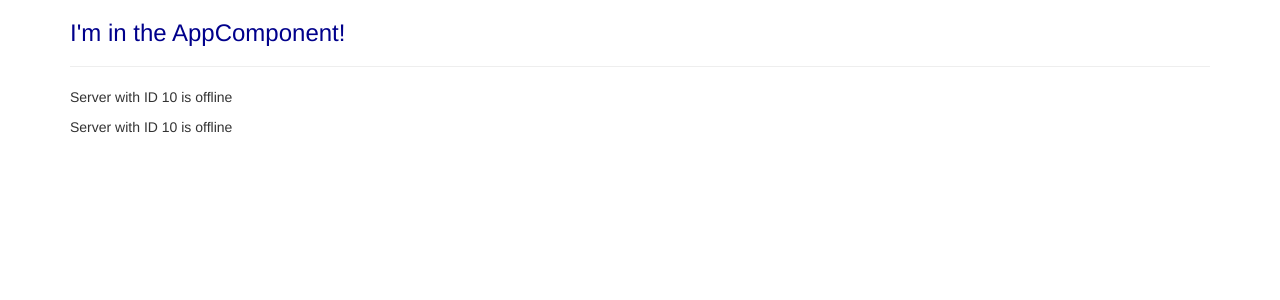
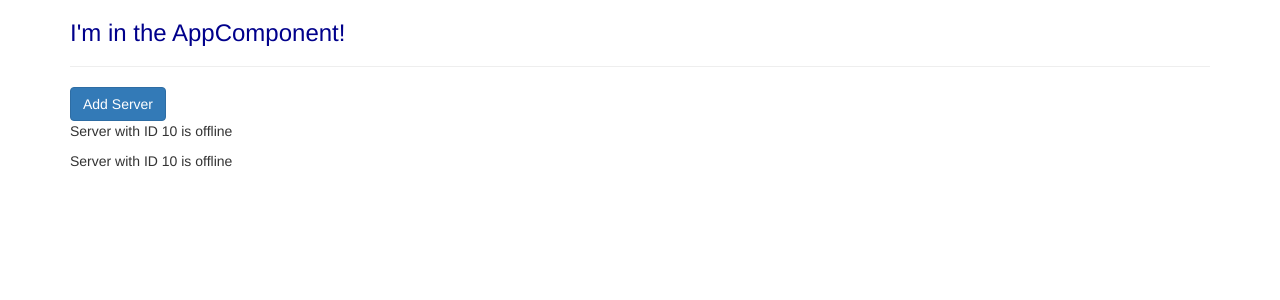
Before and after one commit to barbara-amaral/my-first-app, an Angular app: page / in a window 1280 px wide. Shown: the top 300 px of the page. Built offline with nearby package versions, Linux system fonts and the light colour scheme.

Commit message:
Demonstrando Property Binding;

```diff
--- a/src/app/servers/servers.component.html
+++ b/src/app/servers/servers.component.html
@@ -1,2 +1,3 @@
+<button class="btn btn-primary" [disabled]="!allowNewServer">Add Server</button>
 <app-server></app-server>
 <app-server></app-server>
--- a/src/app/servers/servers.component.ts
+++ b/src/app/servers/servers.component.ts
@@ -7,7 +7,13 @@
 })
 export class ServersComponent implements OnInit {
 
-  constructor() {}
+  allowNewServer:boolean = false;
+
+  constructor() {
+    setTimeout(() => {
+      this.allowNewServer = true;
+    }, 2000);
+  }
 
   ngOnInit() {
 
```
